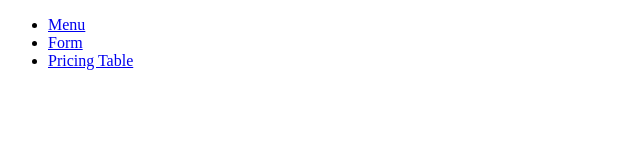
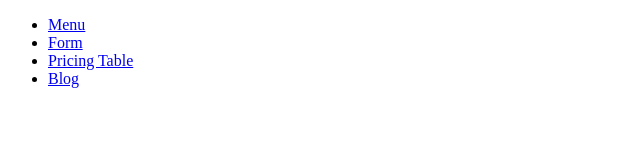
Before and after one commit to vinhpqf8/f8-zoom-day-5, a plain HTML site: page index.html in a window 1280 px wide. Shown: the full height of the page, 0-640 px from the left. Drawn offline with Linux system fonts and the light colour scheme.

Commit message:
update 3

```diff
--- a/index.html
+++ b/index.html
@@ -10,6 +10,7 @@
         <li><a href="./menu-enhanced.html">Menu</a></li>
         <li><a href="./form-interactive.html">Form</a></li>
         <li><a href="./pricing-table.html">Pricing Table</a></li>
+        <li><a href="./blog-post.html">Blog</a></li>
     </ul>
 </body>
 </html>
```
